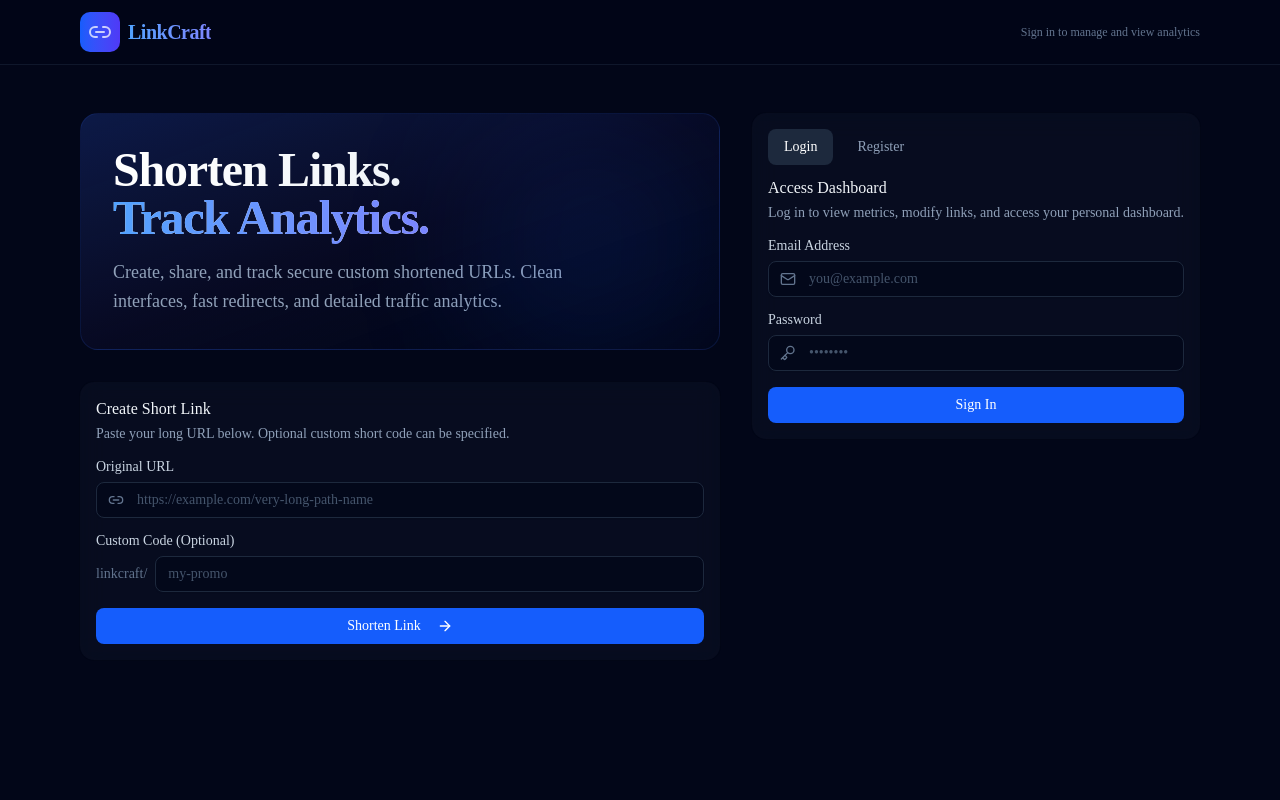
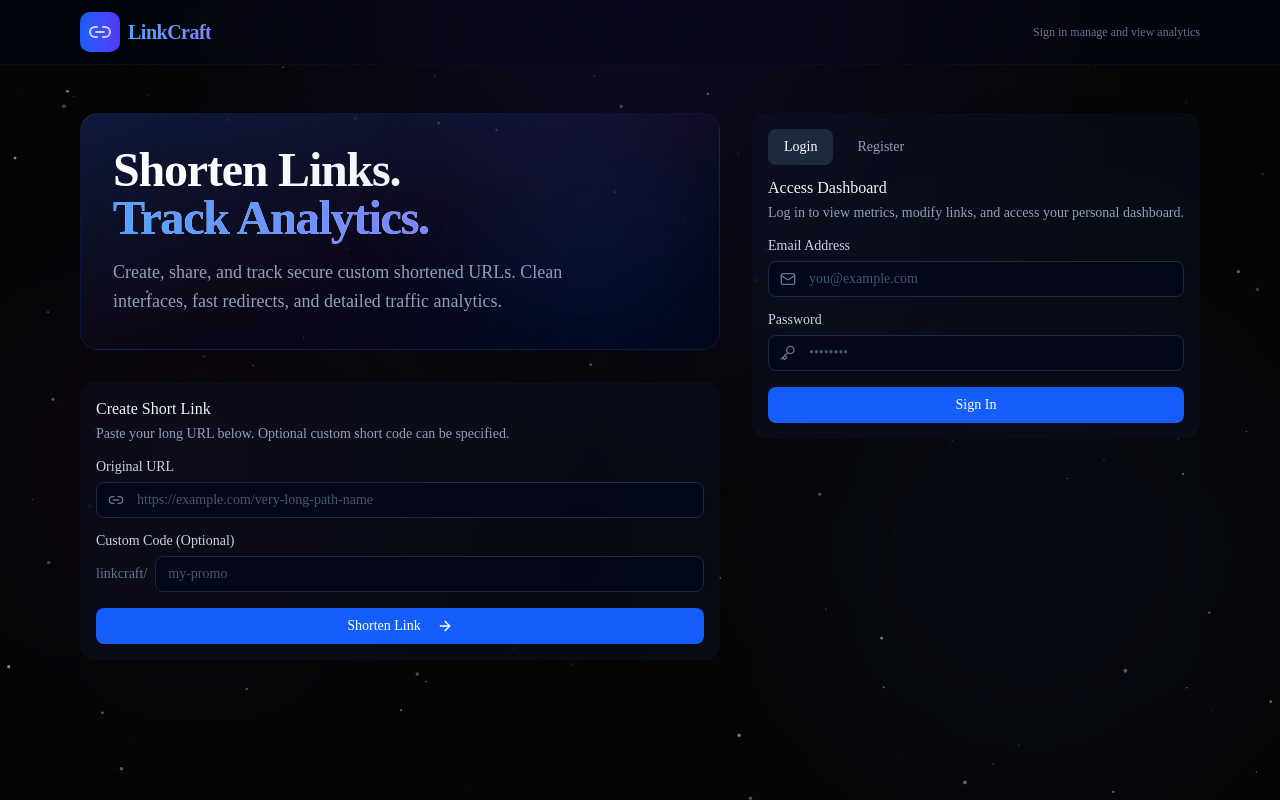
Before and after one commit to sinhagouravv/LinkCrafttt, a Next.js app in the folder apps/web/: page / in a window 1280 px wide. Built offline with nearby package versions, Linux system fonts and the light colour scheme.

Commit message:
Added animated starfield background and update UI aesthetics with Framer Motion

```diff
--- a/apps/web/src/app/page.tsx
+++ b/apps/web/src/app/page.tsx
@@ -1,11 +1,69 @@
 "use client";
 
-import React, { useState, useEffect } from "react";
+import React, { useState, useEffect, useRef } from "react";
+import { motion } from "framer-motion";
 import { Link2, Copy, Trash2, BarChart3, Shield, Key, Mail, Check, LogOut, ArrowRight, Activity, Calendar, Globe, Monitor } from "lucide-react";
 import { Card, CardHeader, CardTitle, CardDescription, CardContent } from "@/components/ui/card";
 import { Input } from "@/components/ui/input";
 import { Button } from "@/components/ui/button";
 import { Label } from "@/components/ui/label";
+
+const StarField = () => {
+  const canvasRef = useRef<HTMLCanvasElement | null>(null);
+
+  useEffect(() => {
+    const canvas = canvasRef.current;
+    if (!canvas) return;
+    const ctx = canvas.getContext("2d");
+    if (!ctx) return;
+    let animationFrameId: number;
+
+    const resizeCanvas = () => {
+      canvas.width = window.innerWidth;
+      canvas.height = window.innerHeight;
+    };
+
+    window.addEventListener("resize", resizeCanvas);
+    resizeCanvas();
+
+    const stars = Array.from({ length: 150 }, () => ({
+      x: Math.random() * canvas.width,
+      y: Math.random() * canvas.height,
+      size: Math.random() * 2,
+      speed: Math.random() * 0.5 + 0.1,
+      opacity: Math.random(),
+    }));
+
+    const draw = () => {
+      ctx.clearRect(0, 0, canvas.width, canvas.height);
+      ctx.fillStyle = "white";
+
+      stars.forEach((star) => {
+        ctx.globalAlpha = star.opacity;
+        ctx.beginPath();
+        ctx.arc(star.x, star.y, star.size, 0, Math.PI * 2);
+        ctx.fill();
+
+        star.y += star.speed;
+        if (star.y > canvas.height) {
+          star.y = 0;
+          star.x = Math.random() * canvas.width;
+        }
+      });
+
+      animationFrameId = requestAnimationFrame(draw);
+    };
+
+    draw();
+
+    return () => {
+      window.removeEventListener("resize", resizeCanvas);
+      cancelAnimationFrame(animationFrameId);
+    };
+  }, []);
+
+  return <canvas ref={canvasRef} className="absolute inset-0 z-0 opacity-60 pointer-events-none" />;
+};
 
 const API_BASE = "http://localhost:5005/api";
 const REDIRECT_BASE = "http://localhost:5005";
@@ -226,9 +284,17 @@ export default function Home() {
   };
 
   return (
-    <div className="min-h-screen bg-slate-950 text-slate-100 font-sans selection:bg-blue-600 selection:text-white pb-16">
-      {/* Navbar */}
-      <header className="border-b border-slate-900 bg-slate-950/80 backdrop-blur sticky top-0 z-10">
+    <div className="min-h-screen bg-[#050505] text-slate-100 font-sans selection:bg-blue-600 selection:text-white pb-16 relative overflow-hidden">
+      <StarField />
+
+      {/* Background Gradients */}
+      <div className="absolute top-0 left-0 w-full h-full bg-[radial-gradient(circle_at_50%_0%,_#1a103d_0%,_transparent_50%)] opacity-50 pointer-events-none z-0" />
+      <div className="absolute bottom-0 right-0 w-[500px] h-[500px] bg-blue-900/10 rounded-full blur-[120px] pointer-events-none z-0" />
+      <div className="absolute top-1/3 left-0 w-[400px] h-[400px] bg-purple-900/10 rounded-full blur-[120px] pointer-events-none z-0" />
+
+      <div className="relative z-10">
+        {/* Navbar */}
+        <header className="border-b border-slate-900/50 bg-slate-950/40 backdrop-blur sticky top-0 z-20">
         <div className="max-w-6xl mx-auto px-4 h-16 flex items-center justify-between">
           <div className="flex items-center gap-2">
             <div className="bg-gradient-to-r from-blue-600 to-indigo-600 p-2 rounded-lg text-white">
@@ -249,7 +315,7 @@ export default function Home() {
                 </Button>
               </div>
             ) : (
-              <span className="text-xs text-slate-500">Sign in to manage and view analytics</span>
+              <span className="text-xs text-slate-500">Sign in  manage and view analytics</span>
             )}
           </div>
         </div>
@@ -554,6 +620,7 @@ export default function Home() {
           </Card>
         </div>
       )}
+      </div>
     </div>
   );
 }
```
